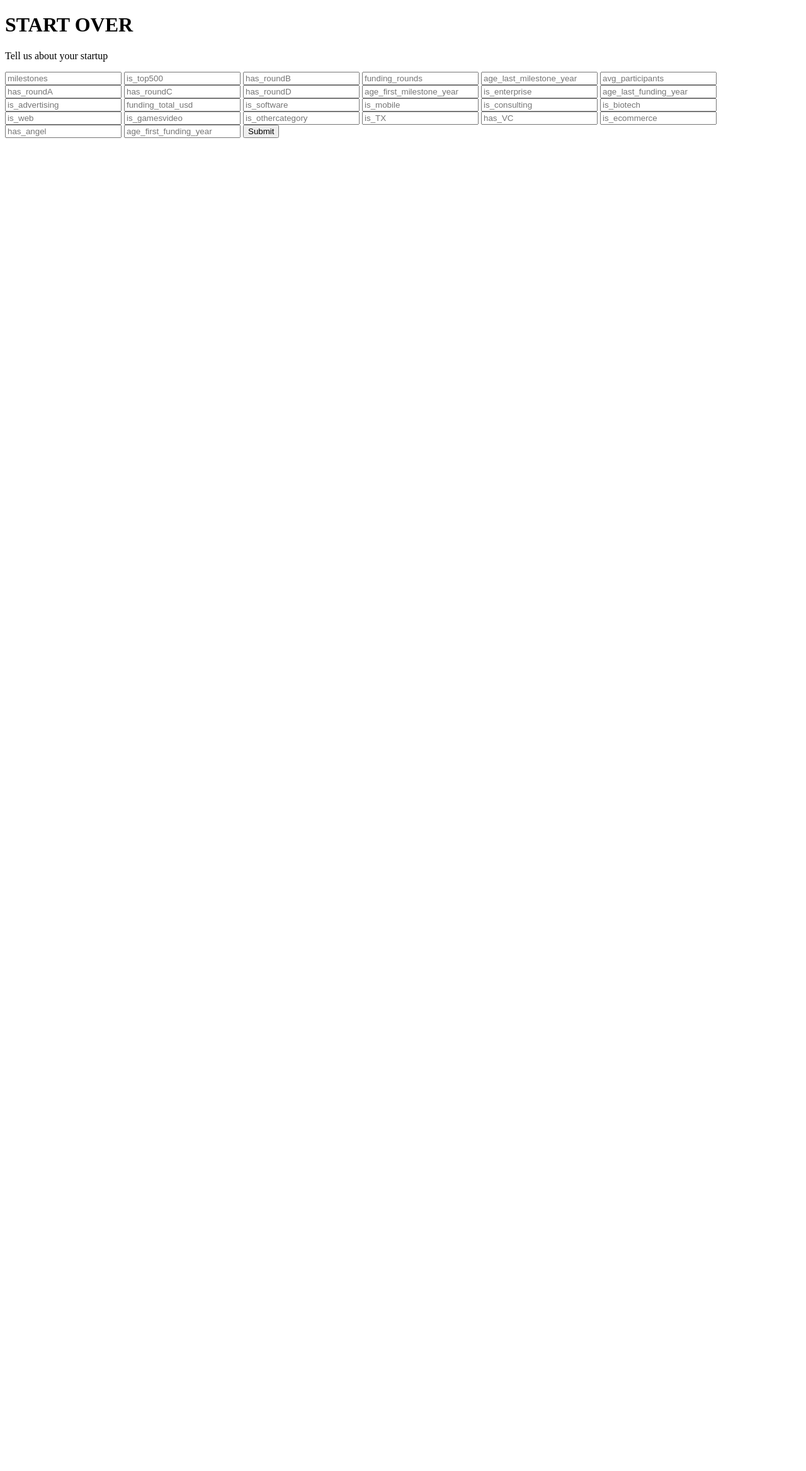
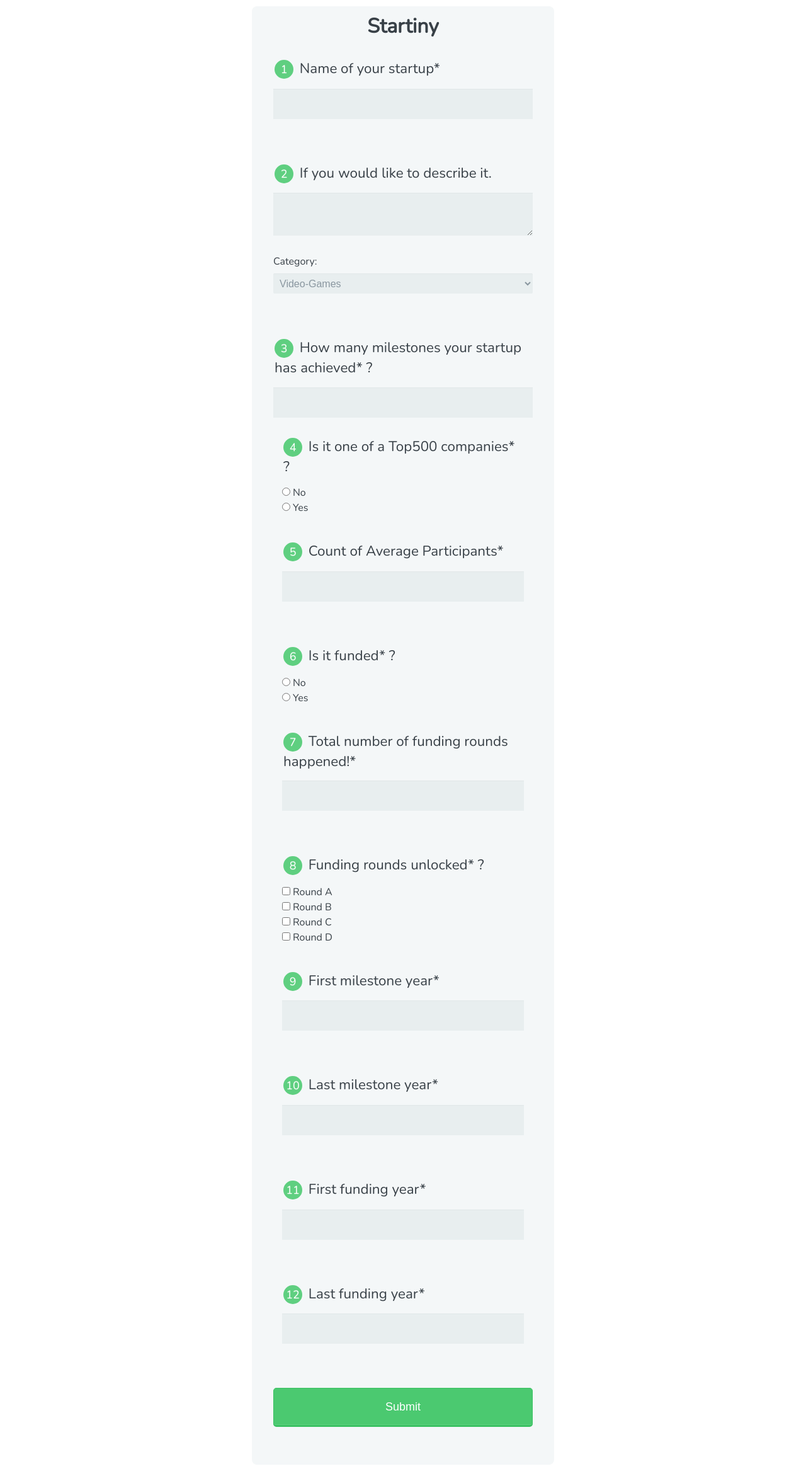
Before and after one commit to PriyodarshiGhosh/Startiny, a Flask app: page / in a window 1280 px wide. Shown: the whole page at 63% size. Before the commit the page ends 219 px from the top, so only its background shows below. Run offline with Flask 2, Linux system fonts and the light colour scheme.

Commit message:
Update index.html

```diff
--- a/demo/templates/index.html
+++ b/demo/templates/index.html
@@ -1,44 +1,236 @@
-<!DOCTYPE html>
-<html lang="en">
+<html>
     <head>
+        <meta name="viewport" content="width=device-width, initial-scale=1.0">
+        <title>Startiny</title>
+        <link href='https://fonts.googleapis.com/css?family=Nunito:400,300' rel='stylesheet' type='text/css'>
         <meta charset="UTF-8">
         <meta http-equiv="X-UA-Compatible" content="IE=edge">
-    <meta name="viewport" content="width=device-width, initial-scale=1.0">
-    <title>Document</title>
     </head>
+
     <body>
-    <h1>START OVER</h1>
-    <p>
-        Tell us about your startup
-    </p>
-    <form action="/sub" method="POST">
-        <input type="number" name="milestones" placeholder="milestones">
-        <input type="number" name="is_top500" placeholder="is_top500">
-        <input type="number" name="has_roundB" placeholder="has_roundB">
-        <input type="number" name="funding_rounds" placeholder="funding_rounds">
-        <input type="number" name="age_last_milestone_year" placeholder="age_last_milestone_year">
-        <input type="number" name="avg_participants" placeholder="avg_participants">
-        <input type="number" name="has_roundA" placeholder="has_roundA">
-        <input type="number" name="has_roundC" placeholder="has_roundC">
-        <input type="number" name="has_roundD" placeholder="has_roundD">
-        <input type="number" name="age_first_milestone_year" placeholder="age_first_milestone_year">
-        <input type="number" name="is_enterprise" placeholder="is_enterprise">
-        <input type="number" name="age_last_funding_year" placeholder="age_last_funding_year">
-        <input type="number" name="is_advertising" placeholder="is_advertising">
-        <input type="number" name="funding_total_usd" placeholder="funding_total_usd">
-        <input type="number" name="is_software" placeholder="is_software">
-        <input type="number" name="is_mobile" placeholder="is_mobile">
-        <input type="number" name="is_consulting" placeholder="is_consulting">
-        <input type="number" name="is_biotech" placeholder="is_biotech">
-        <input type="number" name="is_web" placeholder="is_web">
-        <input type="number" name="is_gamesvideo" placeholder="is_gamesvideo">
-        <input type="number" name="is_othercategory" placeholder="is_othercategory">
-        <input type="number" name="is_TX" placeholder="is_TX">
-        <input type="number" name="has_VC" placeholder="has_VC">
-        <input type="number" name="is_ecommerce" placeholder="is_ecommerce">
-        <input type="number" name="has_angel" placeholder="has_angel">
-        <input type="number" name="age_first_funding_year" placeholder="age_first_funding_year">
-        <input type="submit">
+      <div class="row">
+        <div class="col-md-12">
+          <form action="index.html" method="POST" action="/sub">
+          <h1> Startiny </h1>
+
+        <fieldset>
+          <legend><span class="number">1</span> Name of your startup*</legend>
+          <input type="text" id="name" name="user_name">
+        </fieldset>
+
+        <fieldset>
+
+          <legend><span class="number">2</span> If you would like to describe it.</legend>
+          <textarea id="bio" name="user_bio"></textarea>
+          <label for="job">Category:</label>
+          <select id="job" name="user_job">
+            <optgroup label="Web">
+              <option value="frontend_developer">Video-Games</option>
+              <option value="php_developer">Health</option>
+              <option value="python_developer">Software</option>
+              <option value="rails_developer">Web</option>
+              <option value="web_designer">Bio-Tech</option>
+              <option value="wordpress_developer">Travel</option>
+            </optgroup>
+            <optgroup label="Mobile">
+              <option value="android_developer">Android Developer</option>
+              <option value="ios_developer">IOS Developer</option>
+              <option value="mobile_designer">Mobile Designer</option>
+            </optgroup>
+            <optgroup label="Business">
+              <option value="business_owner">Business Owner</option>
+              <option value="freelancer">Freelancer</option>
+            </optgroup>
+          </select>
+
+        </fieldset>
+
+        <fieldset>
+
+        <legend><span class="number">3</span> How many milestones your startup has achieved* ?</legend>
+        <input type="text" id="name" name="milestones">
+
+
+        <fieldset>
+          <legend><span class="number">4</span> Is it one of a Top500 companies* ?</legend>
+          <input type="radio" id="under_13" value="NO" name="user_age"><label for="NO" class="light">No</label><br>
+          <input type="radio" id="over_13" value="YES" name="user_age"><label for="YES" class="light">Yes</label>
+          <br/>
+        </fieldset>
+
+        <fieldset>
+          <legend><span class="number">5</span> Count of Average Participants*</legend>
+          <input type="text" id="name" name="avg_participants">
+        </fieldset>
+
+        <fieldset>
+          <legend><span class="number">6</span> Is it funded* ?</legend>
+          <input type="radio" id="under_13" value="NO" name="user_age"><label for="NO" class="light">No</label><br>
+          <input type="radio" id="over_13" value="YES" name="user_age"><label for="YES" class="light">Yes</label>
+          <br/>
+        </fieldset>
+
+        <fieldset>
+          <legend><span class="number">7</span> Total number of funding rounds happened!*</legend>
+          <input type="text" id="name" name="funding_rounds">
+        </fieldset>
+
+        <fieldset>
+          <legend><span class="number">8</span> Funding rounds unlocked* ?</legend>
+          <input type="checkbox" id="development" value="interest_development" name="user_interest"><label class="light" for="development">Round A</label><br>
+          <input type="checkbox" id="design" value="interest_design" name="user_interest"><label class="light" for="design">Round B</label><br>
+          <input type="checkbox" id="business" value="interest_business" name="user_interest"><label class="light" for="business">Round C</label><br>
+          <input type="checkbox" id="business" value="interest_business" name="user_interest"><label class="light" for="business">Round D</label>
+          <br/>
+        </fieldset>
+
+
+        <fieldset>
+          <legend><span class="number">9</span> First milestone year*</legend>
+          <input type="text" id="name" name="age_first_milestone_year">
+        </fieldset>
+
+         <fieldset>
+          <legend><span class="number">10</span> Last milestone year*</legend>
+          <input type="text" id="name" name="age_last_milestone_year">
+        </fieldset>
+
+         <fieldset>
+          <legend><span class="number">11</span> First funding year*</legend>
+          <input type="text" id="name" name="age_first_funding_year">
+        </fieldset>
+
+         <fieldset>
+          <legend><span class="number">12</span> Last funding year*</legend>
+          <input type="text" id="name" name="age_last_funding_year">
+        </fieldset>
+
+        <button type="submit">Submit</button>
+
        </form>
+        </div>
+      </div>
+
     </body>
+
+    <style>
+        *, *:before, *:after {
+  -moz-box-sizing: border-box;
+  -webkit-box-sizing: border-box;
+  box-sizing: border-box;
+}
+
+body {
+  font-family: 'Nunito', sans-serif;
+  color: #384047;
+}
+
+form {
+  max-width: 300px;
+  margin: 10px auto;
+  padding: 10px 20px;
+  background: #f4f7f8;
+  border-radius: 8px;
+}
+
+h1 {
+  margin: 0 0 30px 0;
+  text-align: center;
+}
+
+input[type="text"],
+input[type="password"],
+input[type="date"],
+input[type="datetime"],
+input[type="email"],
+input[type="number"],
+input[type="search"],
+input[type="tel"],
+input[type="time"],
+input[type="url"],
+textarea,
+select {
+  background: rgba(255,255,255,0.1);
+  border: none;
+  font-size: 16px;
+  height: auto;
+  margin: 0;
+  outline: 0;
+  padding: 15px;
+  width: 100%;
+  background-color: #e8eeef;
+  color: #8a97a0;
+  box-shadow: 0 1px 0 rgba(0,0,0,0.03) inset;
+  margin-bottom: 30px;
+}
+
+input[type="radio"],
+input[type="checkbox"] {
+  margin: 0 4px 8px 0;
+}
+
+select {
+  padding: 6px;
+  height: 32px;
+  border-radius: 2px;
+}
+
+button {
+  padding: 19px 39px 18px 39px;
+  color: #FFF;
+  background-color: #4bc970;
+  font-size: 18px;
+  text-align: center;
+  font-style: normal;
+  border-radius: 5px;
+  width: 100%;
+  border: 1px solid #3ac162;
+  border-width: 1px 1px 3px;
+  box-shadow: 0 -1px 0 rgba(255,255,255,0.1) inset;
+  margin-bottom: 10px;
+}
+
+fieldset {
+  margin-bottom: 30px;
+  border: none;
+}
+
+legend {
+  font-size: 1.4em;
+  margin-bottom: 10px;
+}
+
+label {
+  display: block;
+  margin-bottom: 8px;
+}
+
+label.light {
+  font-weight: 300;
+  display: inline;
+}
+
+.number {
+  background-color: #5fcf80;
+  color: #fff;
+  height: 30px;
+  width: 30px;
+  display: inline-block;
+  font-size: 0.8em;
+  margin-right: 4px;
+  line-height: 30px;
+  text-align: center;
+  text-shadow: 0 1px 0 rgba(255,255,255,0.2);
+  border-radius: 100%;
+}
+
+@media screen and (min-width: 480px) {
+
+  form {
+    max-width: 480px;
+  }
+
+}
+
+        </style>
 </html>
```
Lines whose indentation alone changed are shown as unchanged.
